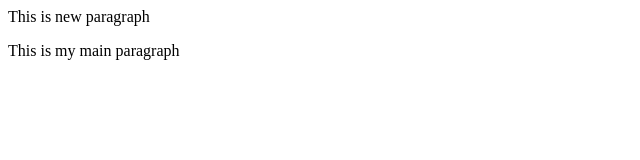
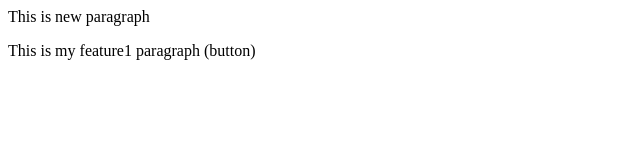
Before and after one commit to kainatstephen123/newrepo, a plain HTML site: page index.html in a window 1280 px wide. Shown: the full height of the page, 0-640 px from the left. Drawn offline with Linux system fonts and the light colour scheme.

```diff
--- a/index.html
+++ b/index.html
@@ -1,2 +1,2 @@
 <p>This is new paragraph</p>
-<p>This is my main paragraph</p>
+<p>This is my feature1 paragraph (button)</p>
```
